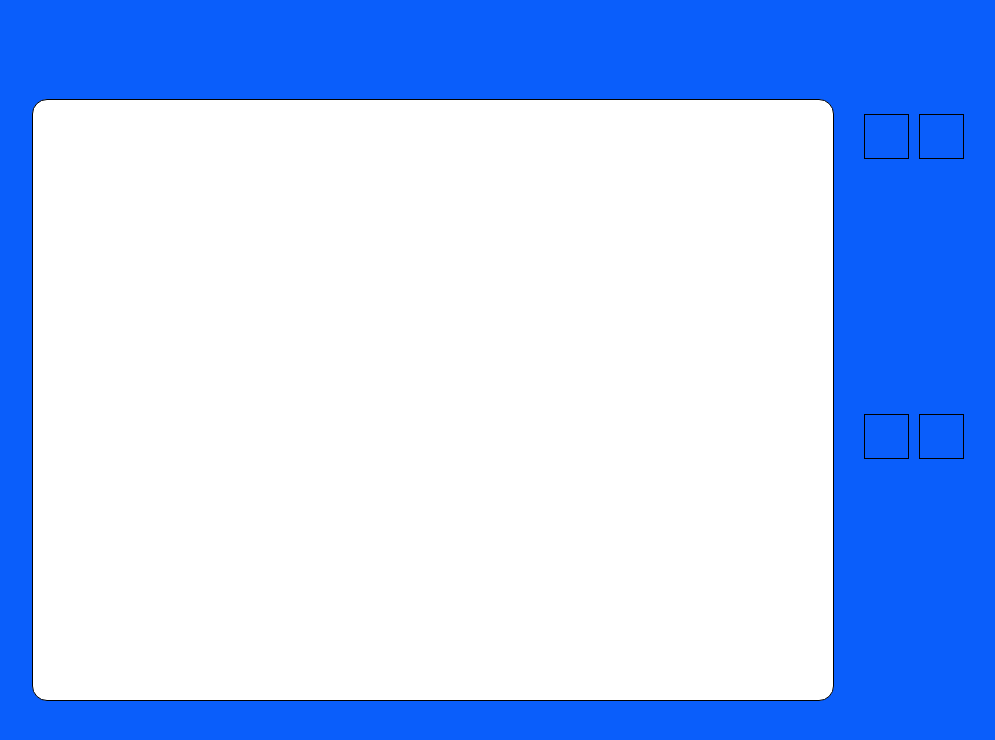
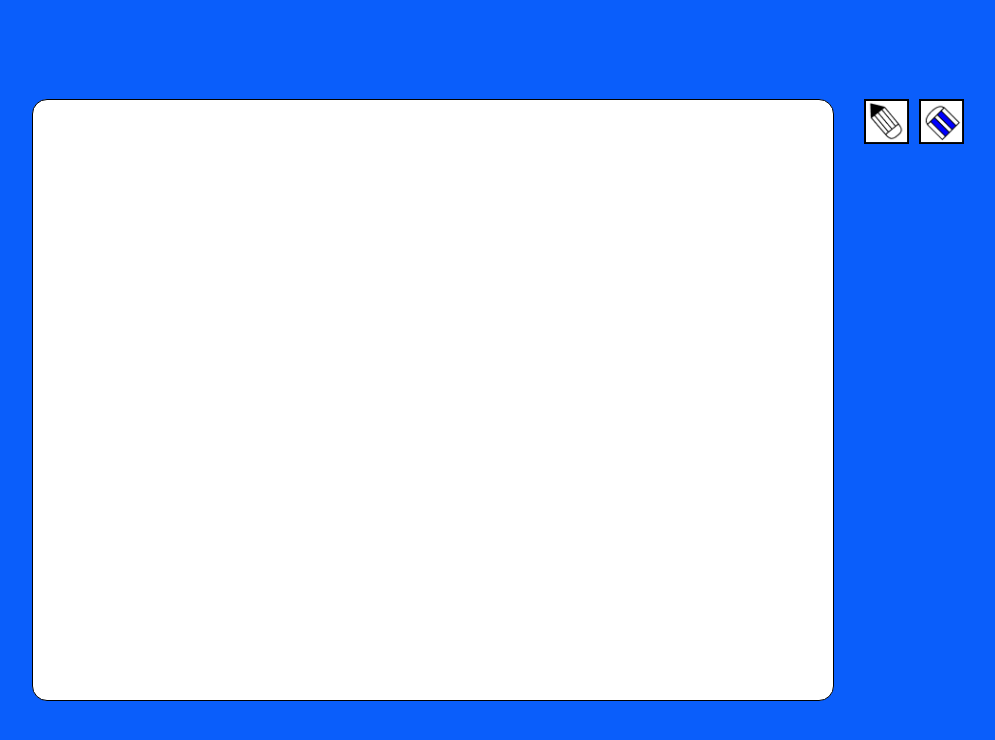
Before and after one commit to tzuPersonal/draw, a Vue app: page / in a window 1280 px wide. Shown: the top 740 px of the page, without its empty margins (142-1137 px from the left). Built offline with nearby package versions, Linux system fonts and the light colour scheme.

Commit message:
tool action in draw canvas

```diff
--- a/module/js/draw.js
+++ b/module/js/draw.js
@@ -3,6 +3,11 @@ let canvas;
 let isDrawing = false;
 let x = 0;
 let y = 0;
+let color = 'black';
+
+export const switchColor = (settingColor) => {
+  color = settingColor;
+};
 
 export default function getCanvas(target) {
   canvas = target;
@@ -10,7 +15,6 @@ export default function getCanvas(target) {
 
 const waitGetCanvas = () => new Promise((resolve) => {
   window.setTimeout(() => {
-    console.log(canvas);
     if (!canvas) {
       resolve(waitGetCanvas());
     } else {
@@ -21,11 +25,11 @@ const waitGetCanvas = () => new Promise((resolve) => {
 
 const drawLine = (context, x1, y1, x2, y2) => {
   context.beginPath();
-  context.strokeStyle = 'black';
+  context.strokeStyle = color;
+  console.log(color);
   context.lineWidth = 1;
   context.moveTo(x1, y1);
   context.lineTo(x2, y2);
-  console.log(x2, y2);
   context.stroke();
   context.closePath();
 };
@@ -34,14 +38,12 @@ const draw = async () => {
   await waitGetCanvas();
   const ctx = canvas.getContext('2d');
   canvas.addEventListener('mousedown', (e) => {
-    console.log(e.offsetX, e.offsetY);
     x = e.offsetX;
     y = e.offsetY;
     isDrawing = true;
   });
   canvas.addEventListener('mousemove', (e) => {
     if (!isDrawing) { return; }
-    console.log(e.offsetX, e.offsetY);
     drawLine(ctx, x, y, e.offsetX, e.offsetY);
     x = e.offsetX;
     y = e.offsetY;
--- a/src/components/Tools/Tool.vue
+++ b/src/components/Tools/Tool.vue
@@ -1,7 +1,8 @@
 <template>
   <Button
     class="tool"
-    :buttonImage="require(`../../assets/${toolImage}.png`)"
+    :style="{ 'background-image': `url(${require(`../../assets/${toolImage}.png`)})` }"
+    @click="switchTool"
   />
 </template>
 
@@ -13,6 +14,12 @@ const props = defineProps({
   toolImage: String,
 });
 
+const emit = defineEmits(['switchTool']);
+
+const switchTool = () => {
+  emit('switchTool');
+};
+
 const { toolImage } = toRefs(props);
 </script>
 
@@ -22,6 +29,5 @@ const { toolImage } = toRefs(props);
   height: 45px;
   border: 1px solid black;
   flex-shrink: 0;
-  margin: 15px 0;
 }
 </style>
--- a/src/components/Tools/Tools.vue
+++ b/src/components/Tools/Tools.vue
@@ -1,8 +1,11 @@
 <template>
-  <div class="tools flex column">
+  <div
+    class="tools"
+  >
     <div class="toolContainer flex row justify-between align-start wrap">
       <Tool v-for="(tool, index) in tools" :key="index"
         :toolImage="tool.name"
+        @switchTool="tool.do"
       />
     </div>
   </div>
@@ -10,16 +13,20 @@
 
 <script setup>
 import { ref } from 'vue';
+import { switchColor } from '../../../module/js/draw';
 import Tool from './Tool.vue';
 
 const tools = ref(
   [
-    { name: 'pencil', do: () => { console.log('pencil'); } },
-    { name: 'eraser', do: () => { console.log('eraser'); } },
-    { name: 'eraser', do: () => { console.log('eraser'); } },
-    { name: 'eraser', do: () => { console.log('eraser'); } },
+    { name: 'pencil', do: () => { switchColor('black'); } },
+    { name: 'eraser', do: () => { switchColor('white'); } },
+    // { name: 'eraser', do: () => { console.log('eraser'); } },
+    // { name: 'eraser', do: () => { console.log('eraser'); } },
   ],
 );
+// const switchTool = () => {
+//   console.log('switchTool');
+// };
 </script>
 
 <style lang="scss" scope>
@@ -27,10 +34,22 @@ const tools = ref(
   width: 100px;
   height: 600px;
   margin-left: 30px;
+  overflow: auto;
 
   .toolContainer {
     width: 100%;
-    height: 100%;
+
+    > div {
+      margin: 10px 0;
+
+      &:first-child, &:nth-child(2) {
+        margin-top: 0;
+      }
+
+      &:last-child, &:nth-last-child(2) {
+        margin-bottom: 0;
+      }
+    }
   }
 }
 </style>
```
Also changed, not shown: src/components/ToolPanel/ToolPanel.vue (added, +15 -0 lines).
